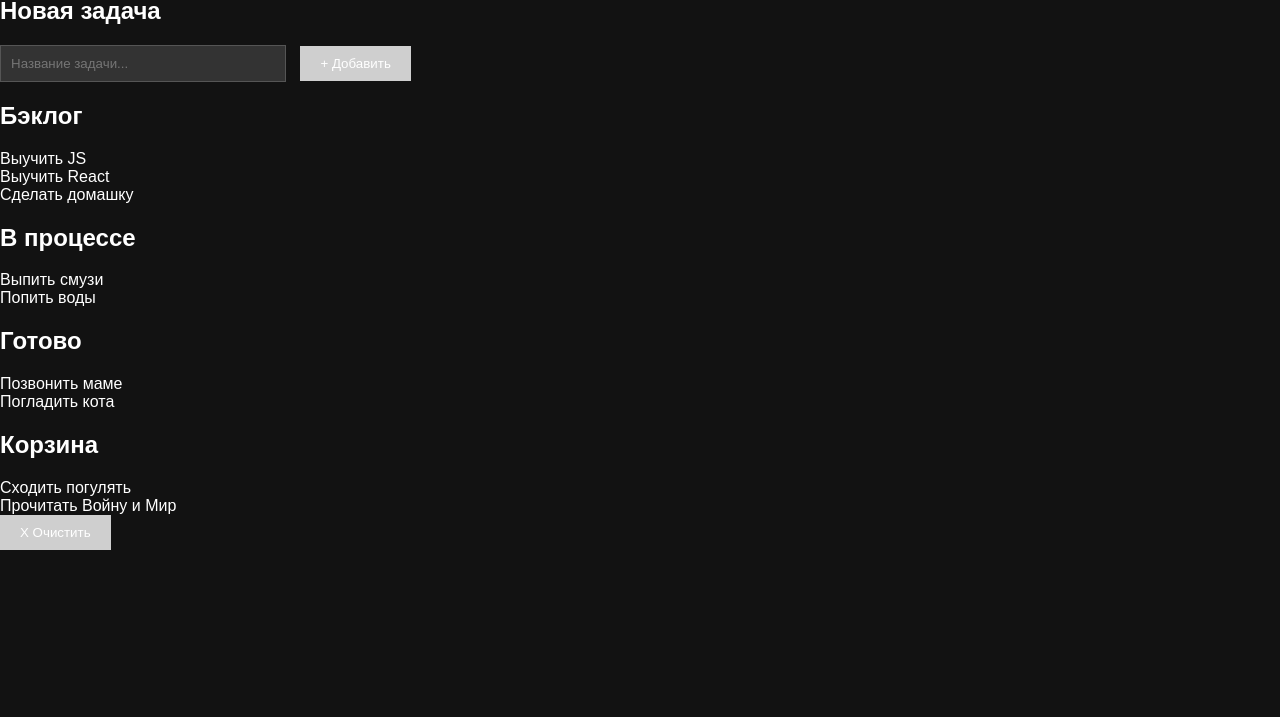
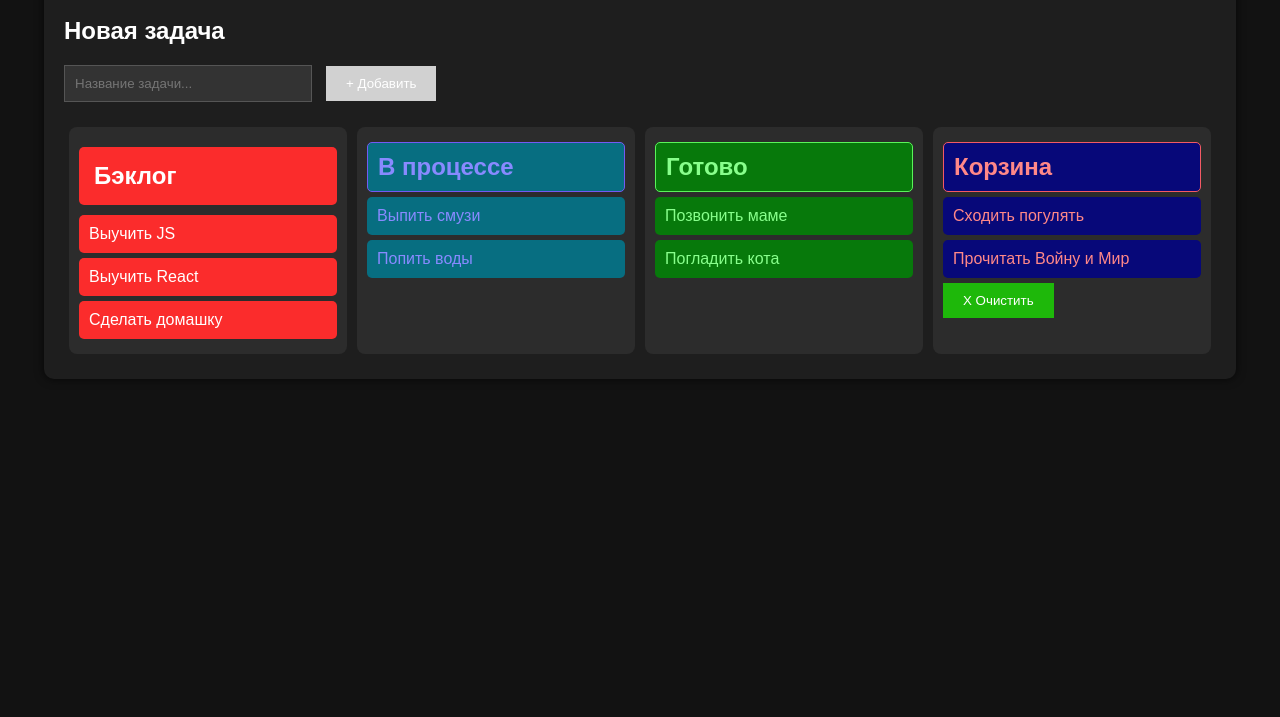
Before and after one commit to MuratGs/todo-list, a plain HTML site: page index.html in a window 1280 px wide. Shown: the part 83-800 px from the top of the page. Drawn offline with Linux system fonts and the light colour scheme.

Commit message:
Update styles.css

```diff
--- a/styles.css
+++ b/styles.css
@@ -8,7 +8,7 @@ body {
 }
 
 /* Контейнер для основного контента */
-.container {
+.main-container {
     width: 90%;
     margin: 0 auto;
     padding: 20px;
@@ -18,12 +18,12 @@ body {
 }
 
 /* Стиль для заголовков */
-h1 {
+.header-name {
     color: #f1f1f1; /* Светлый цвет для заголовка "Список задач" */
 }
 
 /* Стиль для добавления новой задачи */
-.task-section2 {
+.add-task-section {
     margin-bottom: 20px;
 }
 
@@ -50,7 +50,7 @@ button:hover {
 }
 
 /* Стиль для кнопки Очистить */
-.clear-button {
+.clear-trash-button {
     padding: 10px 20px;
     background-color: rgb(30, 184, 10);
     color: white;
@@ -58,18 +58,18 @@ button:hover {
     cursor: pointer;
 }
 
-.clear-button:hover {
+.clear-trash-button:hover {
     background-color: #f6e81f;
 }
 
 /* Стиль для области с задачами */
-.task-container {
+.task-list-container {
     display: flex;
     justify-content: space-between;
     flex-wrap: wrap;
 }
 
-.task-section {
+.task-list {
     flex: 1;
     min-width: 200px;
     margin: 5px;
@@ -79,14 +79,23 @@ button:hover {
 }
 
 /* Стиль для разных типов задач */
-.back {
+.backlog-title {
     background-color: #fb2c2c;
     margin: 10px 0;
     padding: 15px;
     border-radius: 5px;
 }
 
-.process {
+.backlog-item {
+    background-color: #fb2c2c;
+    color: white; /* Цвет текста для задач в Бэклоге */
+    padding: 10px;
+    margin: 5px 0;
+    border-radius: 5px;
+}
+
+/* Стиль для задач в процессе */
+.in-progress-title {
     background-color: #007a90d8;
     color: rgb(136, 138, 255);
     margin: 5px 0;
@@ -95,7 +104,16 @@ button:hover {
     border-radius: 5px;
 }
 
-.ready {
+.in-progress-item {
+    background-color: #007a90d8;
+    color: rgb(136, 138, 255); /* Цвет текста для задач в процессе */
+    padding: 10px;
+    margin: 5px 0;
+    border-radius: 5px;
+}
+
+/* Стиль для готовых задач */
+.completed-title {
     background-color: #008705d8;
     color: rgb(136, 255, 140);
     margin: 5px 0;
@@ -104,7 +122,16 @@ button:hover {
     border-radius: 5px;
 }
 
-.basket {
+.completed-item {
+    background-color: #008705d8;
+    color: rgb(136, 255, 140); /* Цвет текста для готовых задач */
+    padding: 10px;
+    margin: 5px 0;
+    border-radius: 5px;
+}
+
+/* Стиль для задач в корзине */
+.trash-title {
     background-color: #000287d8;
     color: rgb(255, 136, 136);
     margin: 5px 0;
@@ -113,6 +140,14 @@ button:hover {
     border-radius: 5px;
 }
 
+.trash-item {
+    background-color: #000287d8;
+    color: rgb(255, 136, 136); /* Цвет текста для задач в корзине */
+    padding: 10px;
+    margin: 5px 0;
+    border-radius: 5px;
+}
+
 /* Стиль для списка задач */
 ul {
     list-style-type: none;
```
